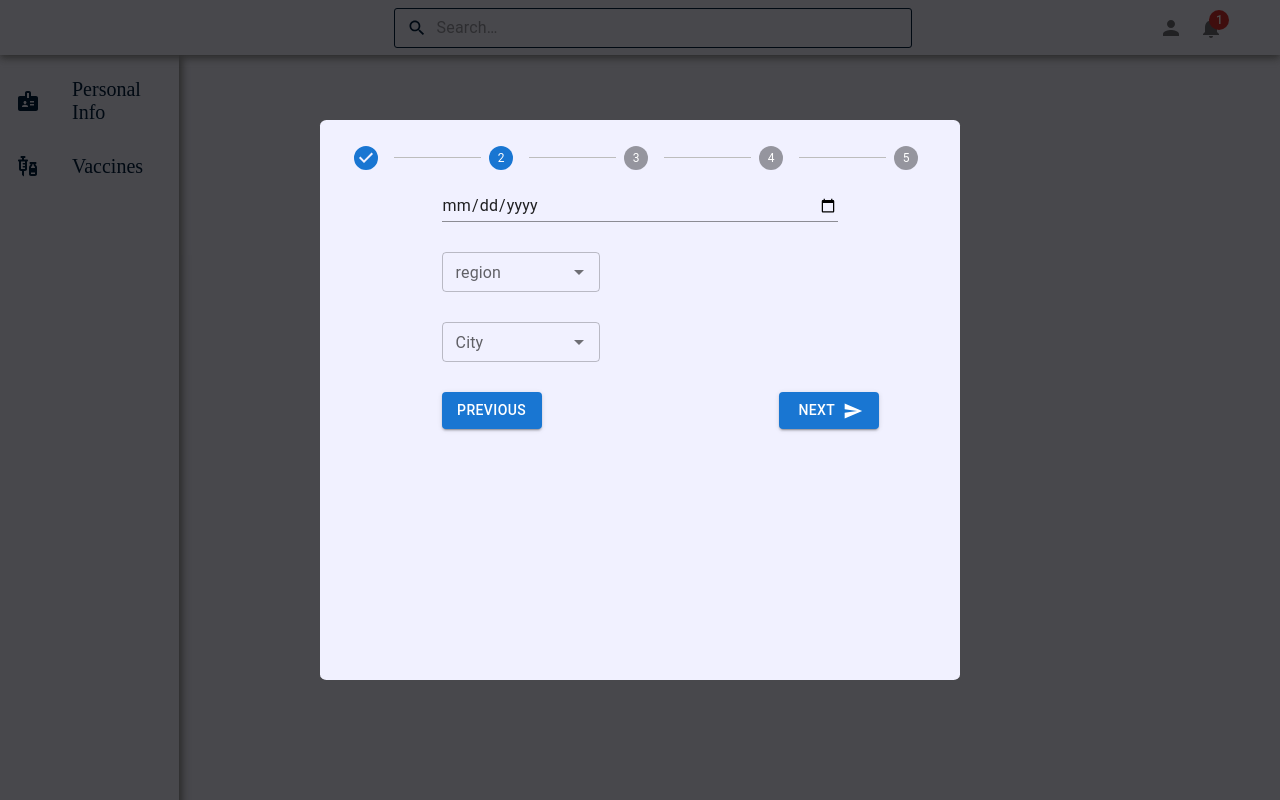
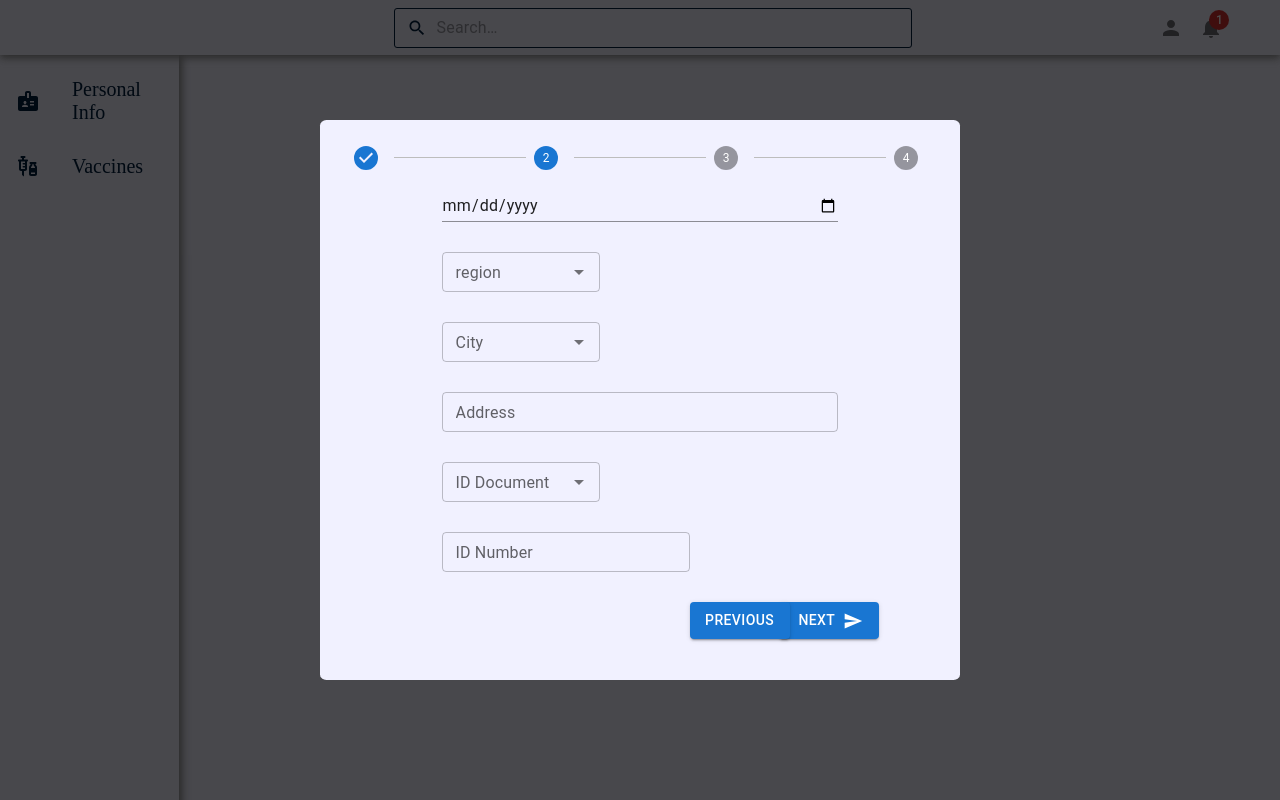
Before and after one commit to waficjazz/medrProject, a React (Create React App) app in the folder front/: page /h in a window 1280 px wide. Both pictures are taken after a click on the button "NEXT". Built offline with nearby package versions, Linux system fonts and the light colour scheme; the HTML template or start-up script is replaced by a standard one.

Commit message:
all 4 step without input validation and data parsing

```diff
--- a/front/src/components/Navbar/SignUpForm/SignUp.jsx
+++ b/front/src/components/Navbar/SignUpForm/SignUp.jsx
@@ -11,9 +11,10 @@ import { Button } from "@mui/material";
 const SignUp = () => {
   const [showPassword, setShowPassword] = useState(false);
   const [activeStep, setActiveStep] = useState(0);
-  const [swipe, setSwipe] = useState([true, false, false]);
+  const [swipe, setSwipe] = useState([true, false, false, false]);
   const regions = ["Akkar", "Baalbeck - Hermel", "Beirut", "Bekaa", "Mount Lebanon", "North Lebanon", "Nabatiyeh", "South Lebanon"];
   const bloodType = ["AB+", "AB-", "A+", "A-", "B+", "B-", "O+", "O-"];
+  const idType = ["National ID", "Passport"];
   // const [fade, setFade] = useState({ step0: true, step1: false, step2: false });
   const handleClickShowPassword = (event) => {
     event.preventDefault();
@@ -62,9 +63,6 @@ const SignUp = () => {
               <Step>
                 <StepLabel></StepLabel>
               </Step>
-              <Step>
-                <StepLabel></StepLabel>
-              </Step>
             </Stepper>
           </div>
           <Box id="step0" className={swipe[0] ? "signform slide" : "signform fade"} component="form" noValidate={false}>
@@ -88,7 +86,7 @@ const SignUp = () => {
               />
             </FormControl>
             <FormControl className="sm" variant="standard">
-              <InputLabel htmlFor="standard-adornment-password">Retype Password</InputLabel>
+              <InputLabel htmlFor="standard-adornment-password">Confirm Password</InputLabel>
               <Input
                 id="standard-adornment-password"
                 type={showPassword ? "text" : "password"}
@@ -110,12 +108,15 @@ const SignUp = () => {
             </Button>
           </Box>
           <Box id="step2" className={swipe[1] ? "signform slide" : "signform fade"} component="form" noValidate={false}>
-            <FormControl className="bg" variant="standard" fullWidth>
+            <FormControl className="bg" fullWidth>
               {/* <InputLabel htmlFor="standard-adornment-password">Birth Date</InputLabel> */}
               <Input id="standard-adornment-password" type="date" />
             </FormControl>
             <Autocomplete className="sm" size="small" disablePortal id="region" options={regions} renderInput={(params) => <TextField {...params} label="region" />} />
             <Autocomplete className="sm" size="small" disablePortal id="region" options={regions} renderInput={(params) => <TextField {...params} label="City" />} />
+            <TextField className="bg " label="Address" fullWidth multiline size="small" maxRows={3} />
+            <Autocomplete className="sm" size="small" disablePortal id="idDocument" options={idType} renderInput={(params) => <TextField {...params} label="ID Document" />} />
+            <TextField className="bg" label="ID Number" size="small" />
             <Button className="nextIcon" variant="contained" endIcon={<SendIcon fontSize="large" />} onClick={handleNext}>
               Next
             </Button>
@@ -123,7 +124,7 @@ const SignUp = () => {
               Previous
             </Button>
           </Box>
-          <Box id="step1" className={swipe[2] ? "signform slide" : "signform fade"} component="form" noValidate={false}>
+          <Box id="step2" className={swipe[2] ? "signform slide" : "signform fade"} component="form" noValidate={false}>
             <TextField
               className="sm"
               type="number"
@@ -148,6 +149,9 @@ const SignUp = () => {
               Previous
             </Button>
           </Box>
+          <Box id="step2" className={swipe[3] ? "signform slide" : "signform fade"} component="form" noValidate={false}>
+            <TextField label="code" size="small" />
+          </Box>
         </div>
       </StyledEngineProvider>
     </>
```
